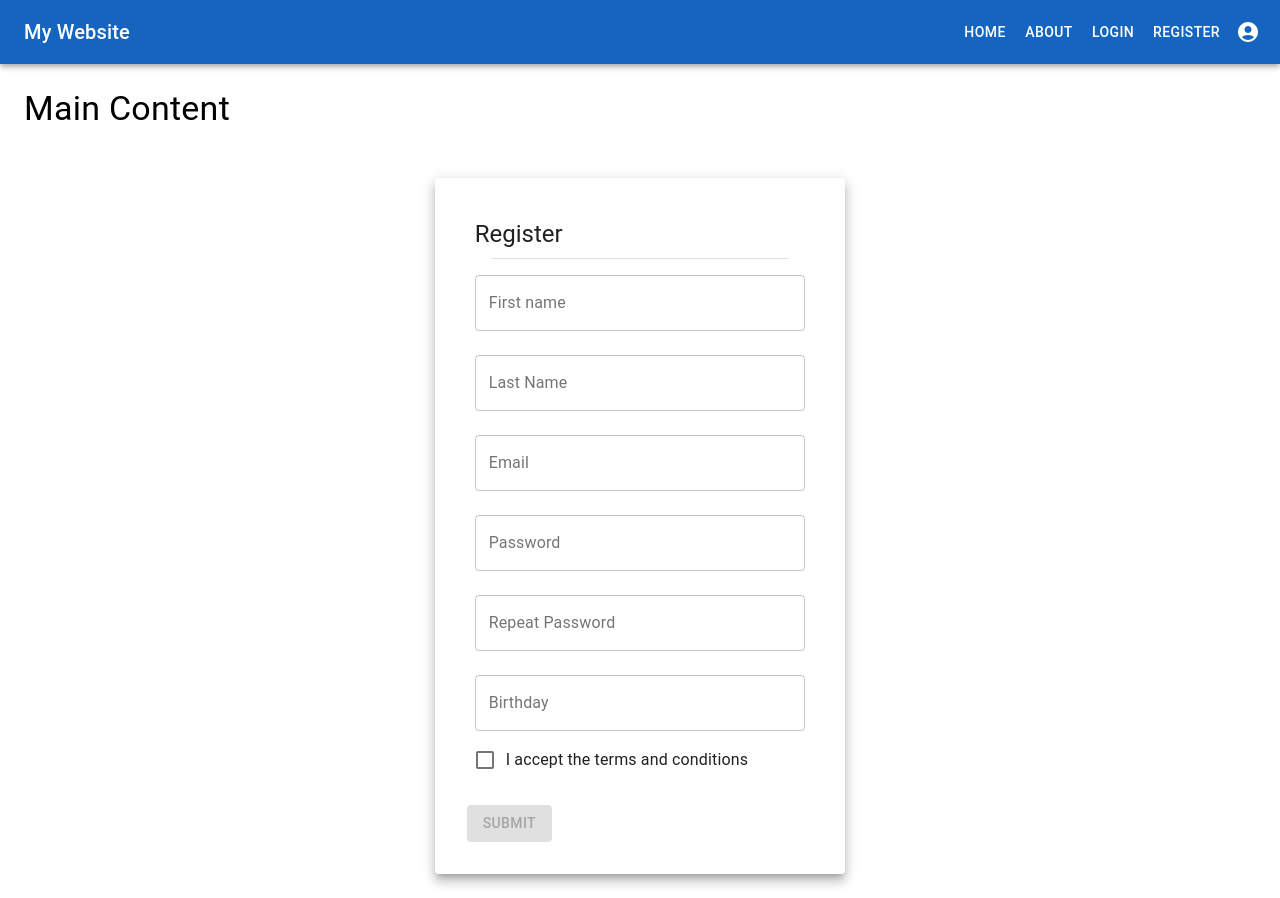
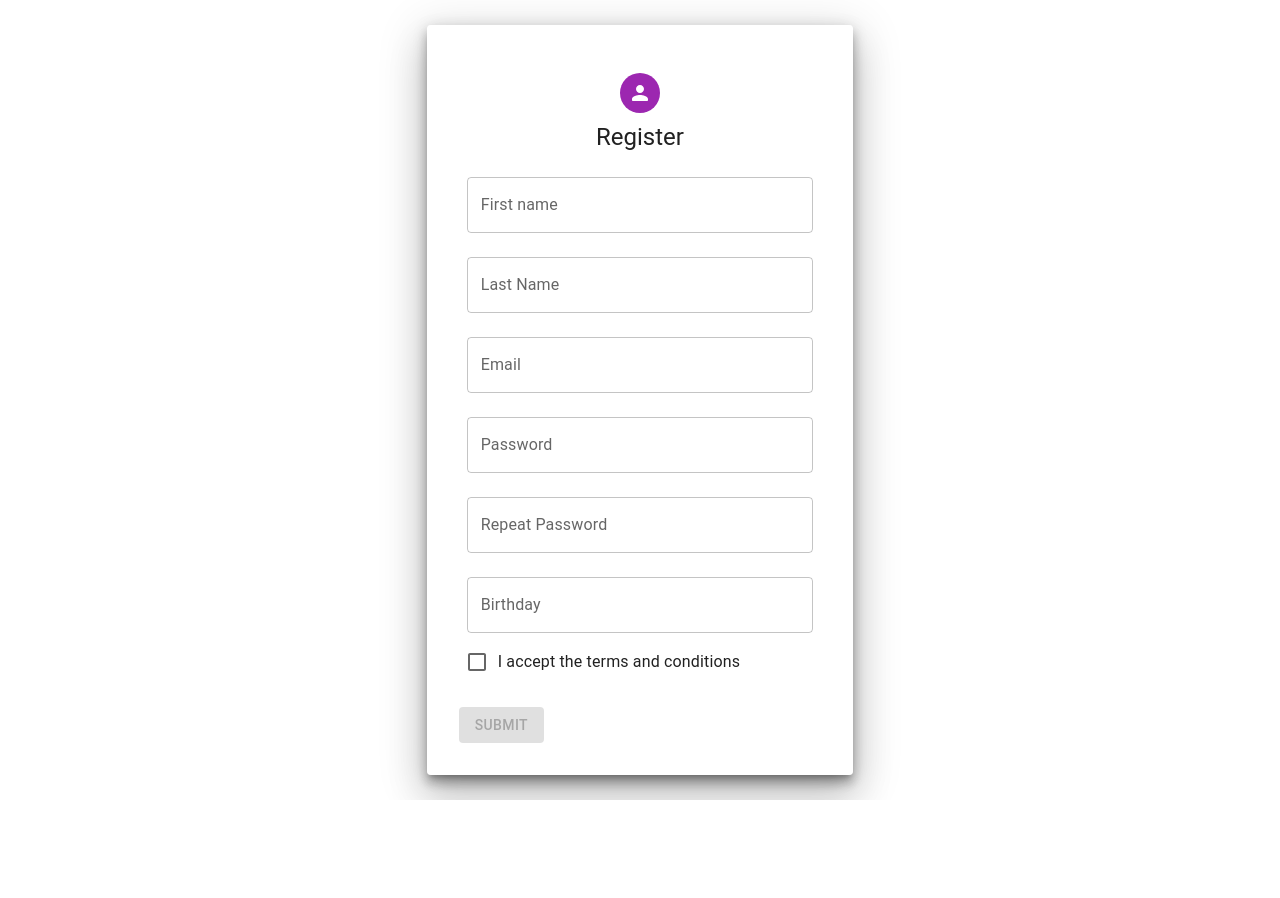
Before and after one commit to pkaramon/math-cs-forum, a React (Create React App) app in the folder forum/: page /register in a window 1280 px wide. After the commit the page ends 800 px from the top, so only its background shows below. Built offline with nearby package versions, Linux system fonts and the light colour scheme.

Commit message:
feat: finishing touches to RegistrationForm

```diff
--- a/forum/src/App.js
+++ b/forum/src/App.js
@@ -21,8 +21,9 @@ function App() {
             path={"/login"}
             element={<Typography variant={"body1"}>Login</Typography>}
           />
-          <Route path={"/register"} element={<RegistrationForm />} />
         </Route>
+
+        <Route path={"/register"} element={<RegistrationForm />} />
       </Routes>
     </BrowserRouter>
   );
--- a/forum/src/components/forms/RegistrationForm.js
+++ b/forum/src/components/forms/RegistrationForm.js
@@ -1,21 +1,23 @@
 import React from "react";
 import { Field, Form, Formik } from "formik";
 import {
+  Avatar,
   Box,
   Button,
   Card,
   CardActions,
   CardContent,
   Checkbox,
-  Divider,
   FormControlLabel,
   Grid,
+  Paper,
   Slider,
   Typography,
 } from "@mui/material";
 import { DatePicker } from "@mui/x-date-pickers/DatePicker";
 import { LocalizationProvider } from "@mui/x-date-pickers/LocalizationProvider";
 import { AdapterDayjs } from "@mui/x-date-pickers/AdapterDayjs";
+import { PersonRounded } from "@mui/icons-material";
 import RegistrationSchema, {
   calculatePasswordStrength,
   getPasswordStrengthColor,
@@ -24,36 +26,52 @@ import RegistrationSchema, {
 import FormField from "./FormField";
 
 const FormComponent = () => {
+  const onSubmit = (values, { setSubmitting }) => {
+    setTimeout(() => {
+      alert(JSON.stringify(values, null, 2));
+      setSubmitting(false);
+    }, 400);
+  };
+
   return (
-    <Grid container justifyContent="center">
+    <Grid
+      container
+      justifyContent="center"
+      alignItems={"center"}
+      sx={{ height: "100vh" }}
+    >
       <Grid item xs={12} sm={8} md={6} lg={4}>
+        <Paper elevation={24}>
           <Card raised>
             <Box m={3}>
               <Formik
                 initialValues={initialValues}
                 validationSchema={RegistrationSchema}
-              onSubmit={(values, { setSubmitting }) => {
-                setTimeout(() => {
-                  alert(JSON.stringify(values, null, 2));
-                  setSubmitting(false);
-                }, 400);
+                onSubmit={onSubmit}
+              >
+                {({ setFieldValue, isValid, dirty, values }) => (
+                  <Form>
+                    <CardContent>
+                      <Box
+                        sx={{
+                          display: "flex",
+                          flexDirection: "column",
+                          alignItems: "center",
+                          justifyContent: "center",
                         }}
                       >
-              {({
-                setFieldValue,
-                isValid,
-                dirty,
-                values,
-                handleChange,
-                handleBlur,
-              }) => (
-                <Form>
-                  <CardContent>
-                    <Typography variant="h5" component="h2" gutterBottom>
+                        <Avatar sx={{ m: 1, bgcolor: "secondary.main" }}>
+                          <PersonRounded />
+                        </Avatar>
+                        <Typography
+                          variant="h5"
+                          component="h2"
+                          gutterBottom
+                          align={"center"}
+                        >
                           Register
                         </Typography>
-
-                    <Divider variant="middle" />
+                      </Box>
 
                       <FormField property={"firstName"} label={"First name"} />
                       <FormField property={"lastName"} label={"Last Name"} />
@@ -62,8 +80,6 @@ const FormComponent = () => {
                         property={"password"}
                         label={"Password"}
                         type={"password"}
-                      onChange={handleChange}
-                      onBlur={handleBlur}
                       />
 
                       {values.password && (
@@ -95,7 +111,9 @@ const FormComponent = () => {
                             <DatePicker
                               label="Birthday"
                               value={values.birthday}
-                            onChange={(date) => setFieldValue("birthday", date)}
+                              onChange={(date) =>
+                                setFieldValue("birthday", date)
+                              }
                               slotProps={{
                                 textField: {
                                   variant: "outlined",
@@ -135,6 +153,7 @@ const FormComponent = () => {
               </Formik>
             </Box>
           </Card>
+        </Paper>
       </Grid>
     </Grid>
   );
--- a/forum/src/materialUITheme.js
+++ b/forum/src/materialUITheme.js
@@ -1,30 +1,37 @@
-import {createTheme} from '@mui/material/styles';
-import {LinkBehavior} from "./router";
+import { createTheme } from "@mui/material/styles";
+import { LinkBehavior } from "./router";
 
 const theme = createTheme({
+  shape: {
+    borderRadius: 8, // Adjust for more or less rounded corners
+  },
   palette: {
     primary: {
-            main: '#1565C0',
-            light: '#5E92F3',
-            dark: '#003C8F',
+      main: "#5E35B1", // A deep purple
     },
     secondary: {
-            main: '#FF8F00',
-            light: '#FFC046',
-            dark: '#C56000',
-        },
-        error: {
-            main: '#D32F2F',
+      main: "#FF4081", // A vibrant pink
     },
     background: {
-            default: '#F5F5F5',
+      default: "#f5f5f5", // A light gray background
+      paper: "#ffffff",
     },
     text: {
-            primary: '#212121',
-            secondary: '#757575',
+      primary: "#212121",
+      secondary: "#757575",
     },
   },
+  typography: {
+    fontFamily: '"Roboto", "Helvetica", "Arial", sans-serif',
+  },
   components: {
+    MuiButton: {
+      styleOverrides: {
+        root: {
+          borderRadius: "8px",
+        },
+      },
+    },
     MuiLink: {
       defaultProps: {
         component: LinkBehavior,
@@ -35,7 +42,7 @@ const theme = createTheme({
         LinkComponent: LinkBehavior,
       },
     },
-    }
+  },
 });
 
 export default theme;
--- a/forum/src/pages/Layout.js
+++ b/forum/src/pages/Layout.js
@@ -1,22 +1,20 @@
 import Navbar from "../components/Navbar";
-import {Outlet} from "react-router-dom";
-import {ThemeProvider} from "@mui/material/styles";
+import { Outlet } from "react-router-dom";
+import { ThemeProvider } from "@mui/material/styles";
 import theme from "../materialUITheme";
-import {Box, Typography} from "@mui/material";
+import { Box } from "@mui/material";
 
 function Layout() {
-    return <>
-        <ThemeProvider theme={theme}>
-            <Navbar/>
-            <Box p={3}>
-                <Typography variant="h4">Main Content</Typography>
-            </Box>
-            <Box component="footer" p={3}>
-                <Outlet/>
-            </Box>
-        </ThemeProvider>
-
+  return (
+    <>
+      <ThemeProvider theme={theme}>
+        <Navbar />
+        <Box component="footer" p={3}>
+          <Outlet />
+        </Box>
+      </ThemeProvider>
     </>
+  );
 }
 
 export default Layout;
```
Lines whose indentation alone changed are shown as unchanged.
